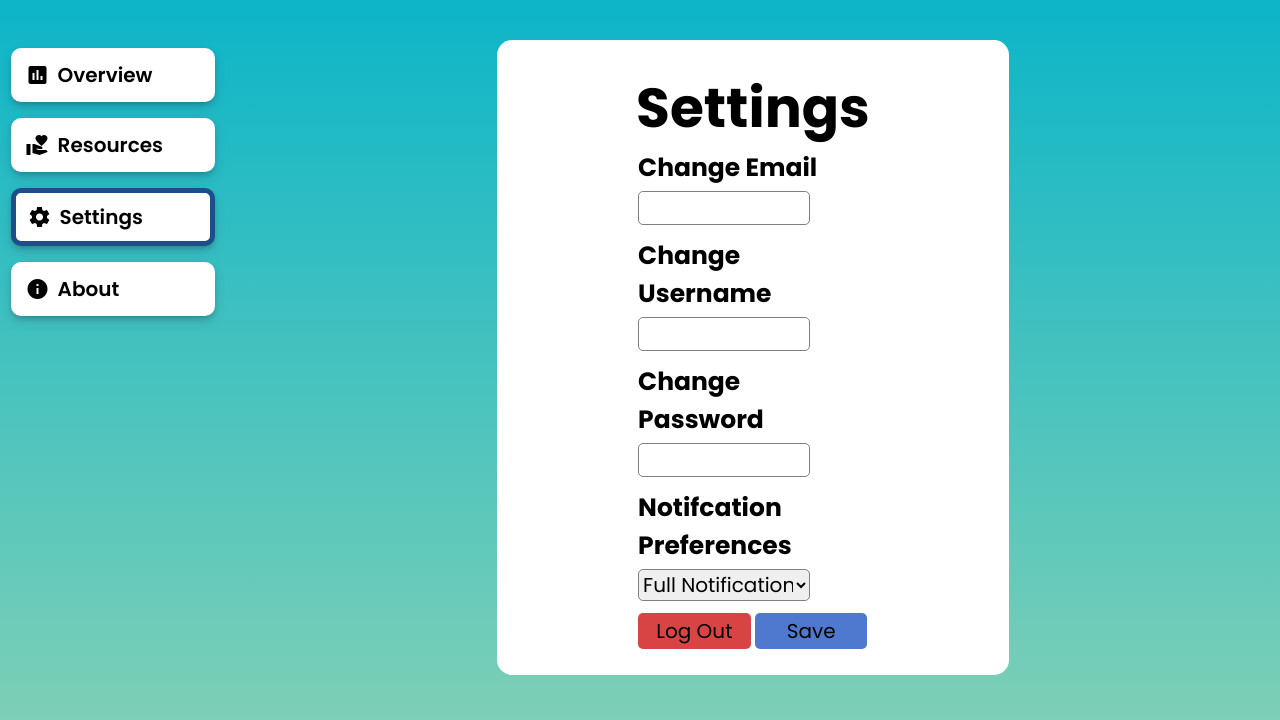
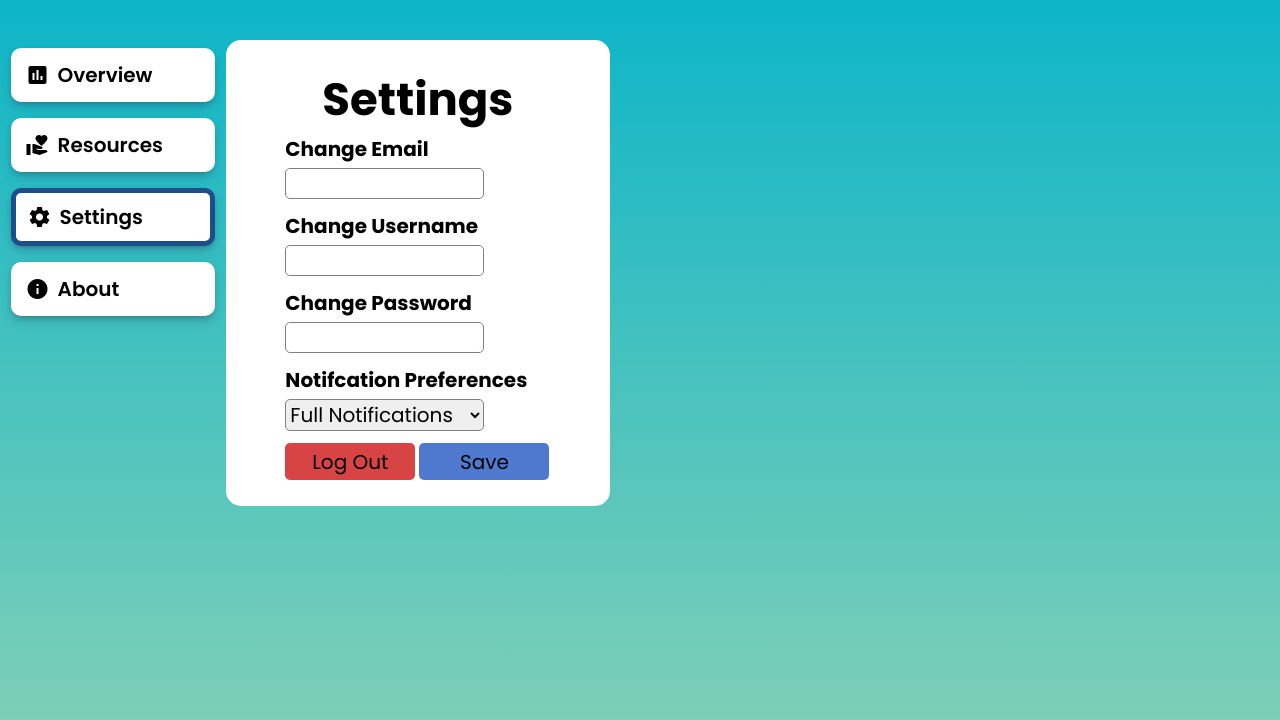
Before and after one commit to ericu-u/GirlHacks, a Django app: template dashboard/templates/dashboard/settings.html in a window 1280 px wide. Shown: the part 80-800 px from the top of the page. Run offline with Django 4.2, Linux system fonts and the light colour scheme; the template is opened without the code that fills it, so the values that code supplies are empty; some libraries are stand-ins or nearby versions.

Commit message:
touched up settings

```diff
--- a/dashboard/static/css/dashboard.css
+++ b/dashboard/static/css/dashboard.css
@@ -171,22 +171,22 @@ nav h3 {
 #settings-modal {
   border: none;
   border-radius: 15px;
-  width: 40vw;
+  width: 30vw;
   padding: 2.5%;
-  margin: auto;
+  margin: auto 0;
   background-color: white;
   text-align: center;
 }
 #settings-modal #settings-title {
-  font-size: 55px;
+  font-size: 45px;
 }
 #settings-modal #wrap {
-  width: 50%;
+  width: 80%;
   margin: auto;
   text-align: left;
 }
 #settings-modal .ttl {
-  font-size: 25px;
+  font-size: 20px;
 }
 #settings-modal input {
   margin-top: 0.5vh;
@@ -194,7 +194,7 @@ nav h3 {
   padding: 1.2.5% 3%;
   border: 1px solid gray;
   border-radius: 5px;
-  font-size: 20px;
+  font-size: 18px;
   width: 75%;
 }
 #settings-modal select {
```
